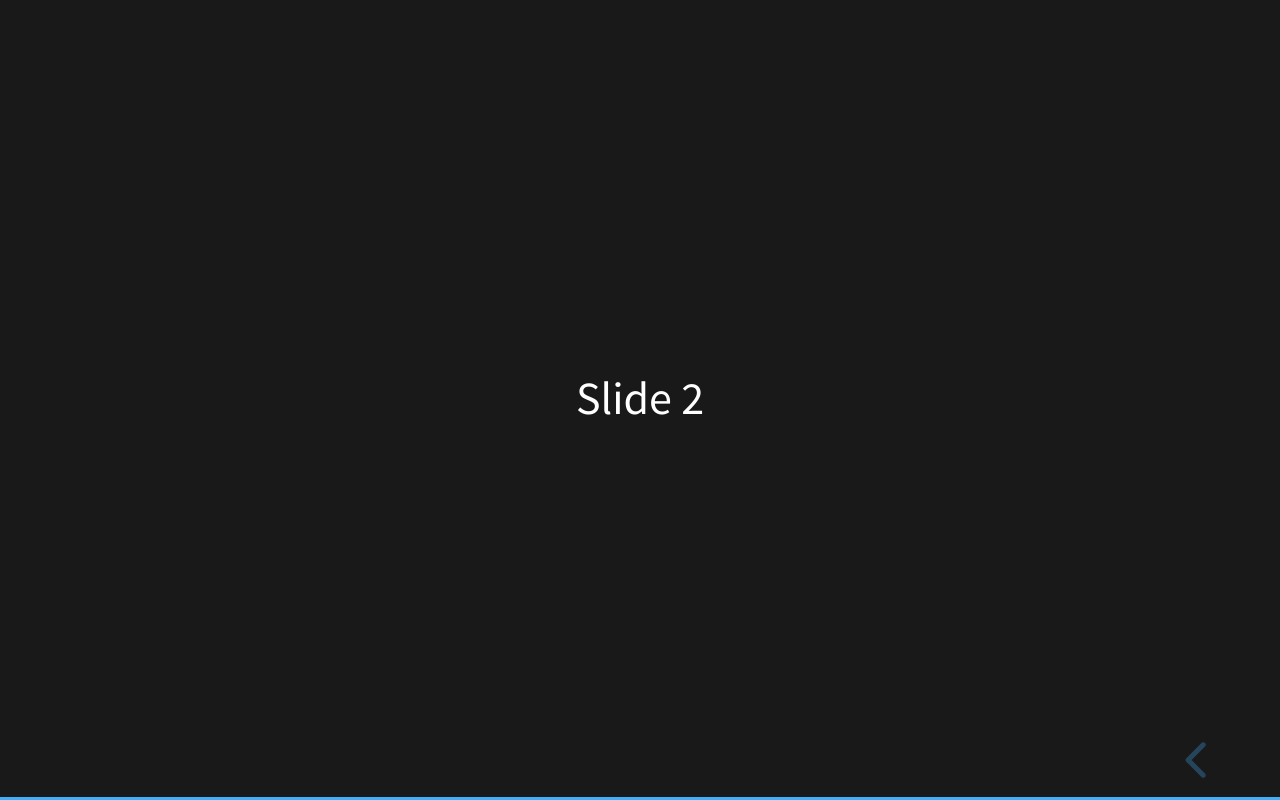
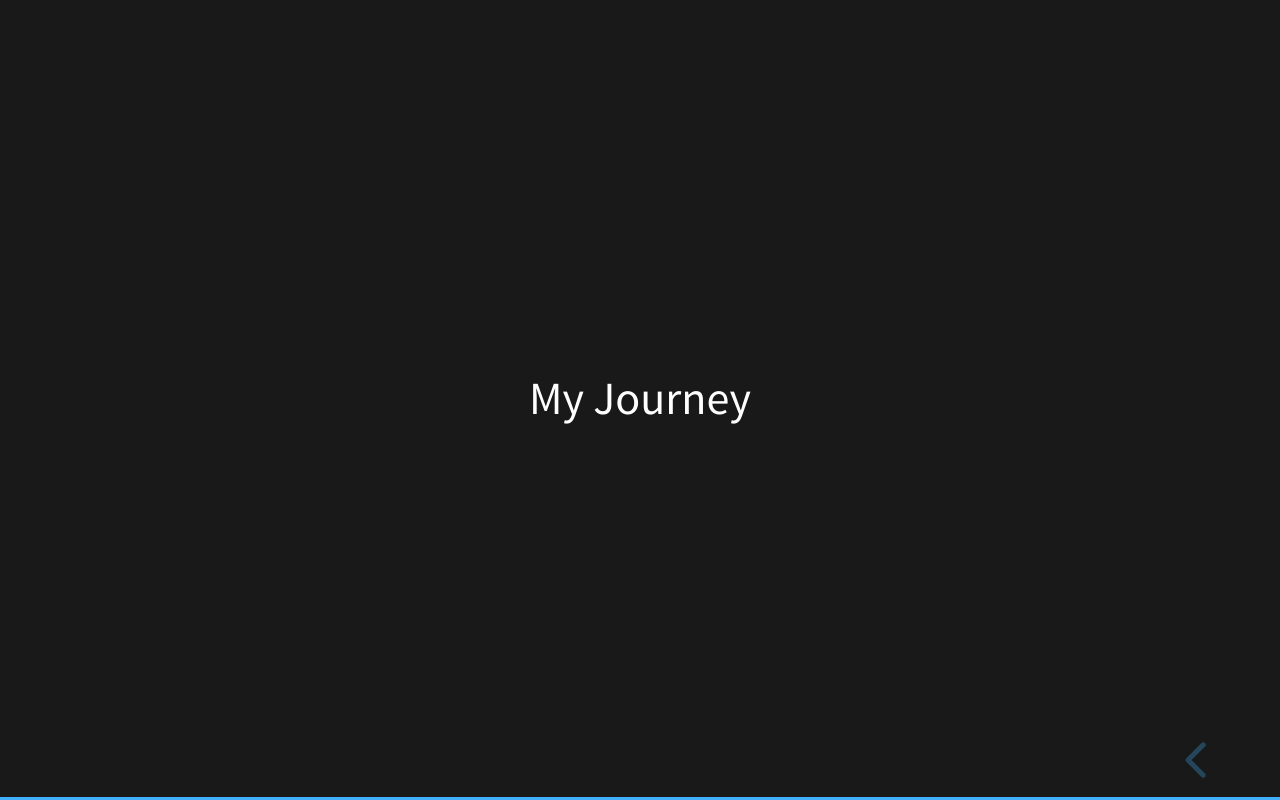
Before and after one commit to nankivel/rational-self-help, a website: page index.html in a window 1280 px wide. Both pictures are taken after a click on the button "next slide". Drawn offline with Linux system fonts and the light colour scheme.

Commit message:
hello world

```diff
--- a/index.html
+++ b/index.html
@@ -20,7 +20,7 @@
     <div class="reveal">
       <div class="slides">
         <section>Rational Self-Help</section>
-        <section>Slide 2</section>
+        <section>My Journey</section>
       </div>
     </div>
 
```
